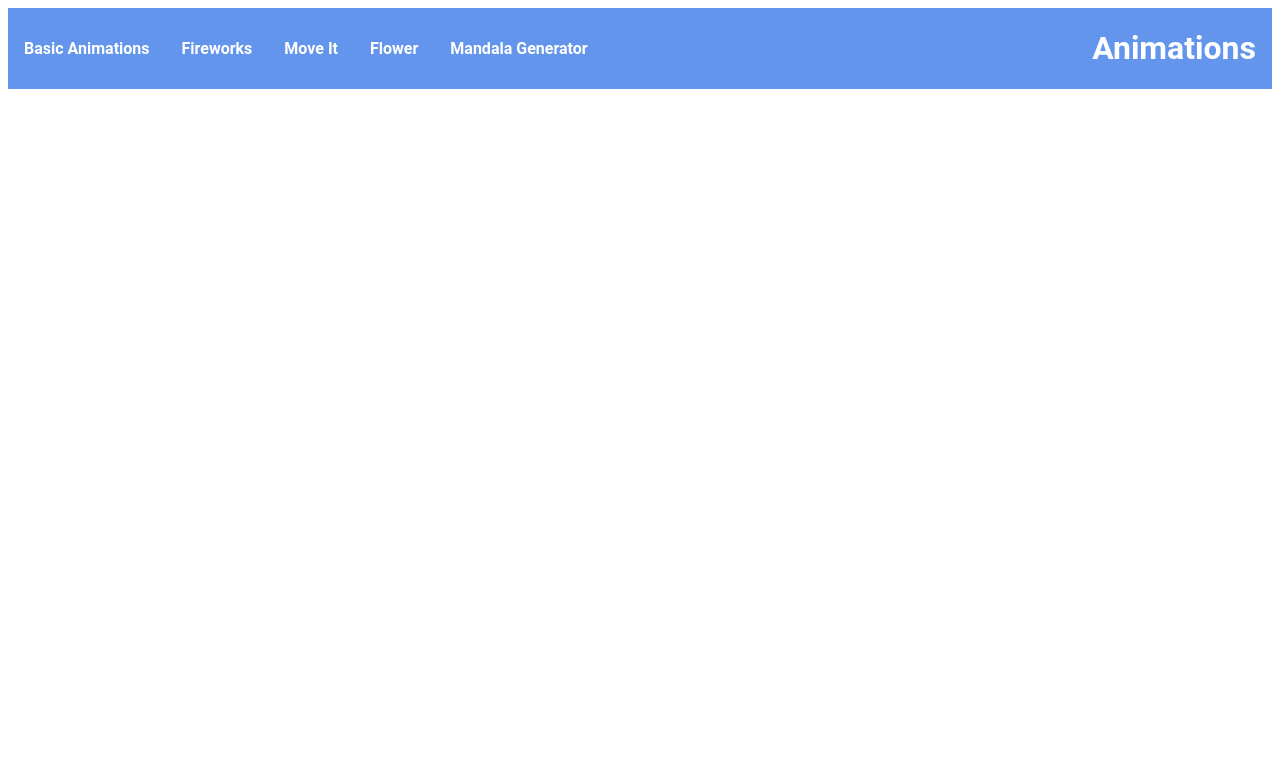
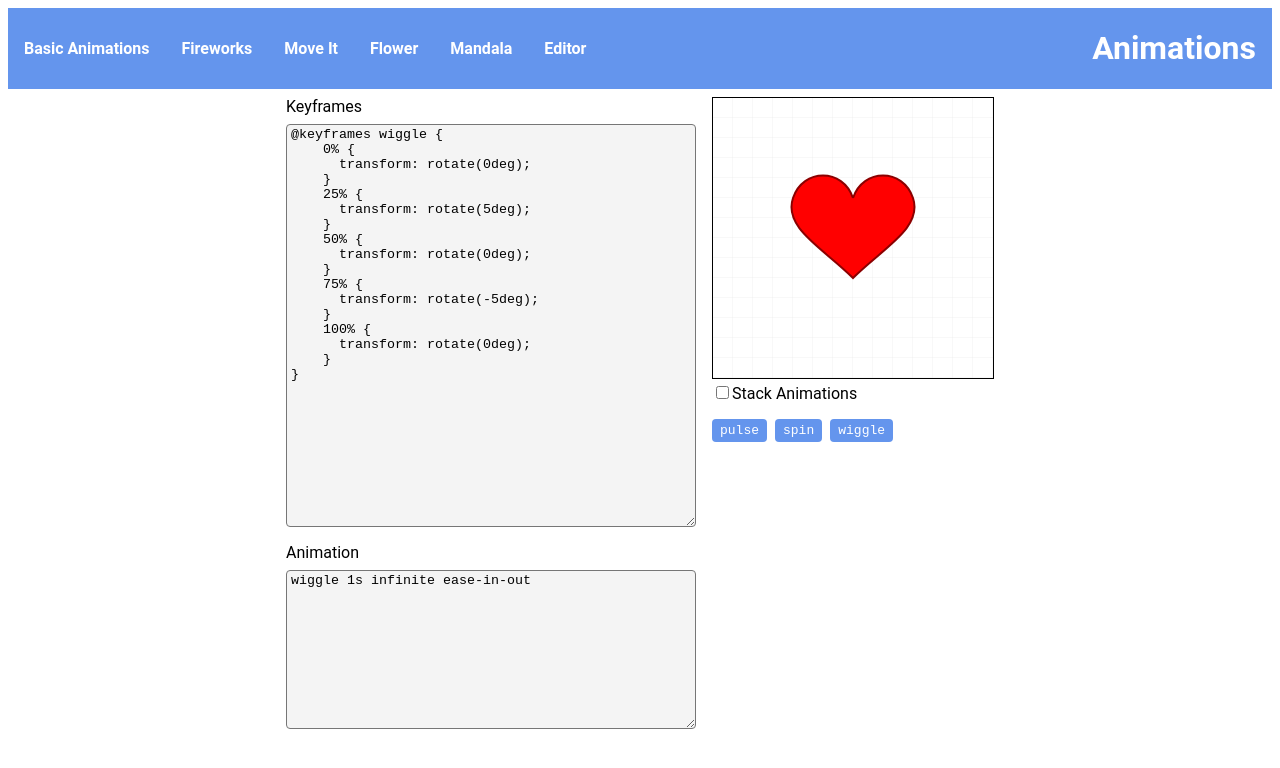
Before and after one commit to steffinchen/svg-animations, an Angular app: page /editor in a window 1280 px wide. Before the commit this address led to /. Shown: the top 768 px of the page. Built offline with nearby package versions, Linux system fonts and the light colour scheme.

Commit message:
✨ editor

```diff
--- a/src/app/app.html
+++ b/src/app/app.html
@@ -4,7 +4,8 @@
     <a routerLink="/fireworks">Fireworks</a>
     <a routerLink="/move-it">Move It</a>
     <a routerLink="/flower">Flower</a>
-    <a routerLink="/mandala-generator">Mandala Generator</a>
+    <a routerLink="/mandala-generator">Mandala</a>
+    <a routerLink="/editor">Editor</a>
   </div>
   <h1>Animations</h1>
 </header>
--- a/src/app/app.routes.ts
+++ b/src/app/app.routes.ts
@@ -13,5 +13,6 @@ export const routes: Routes = [
     loadComponent: () =>
       import('./manadala-generator/manadala-generator').then((m) => m.ManadalaGenerator),
   },
+  { path: 'editor', loadComponent: () => import('./editor/editor').then((m) => m.Editor) },
   { path: '', component: BasicAnimations },
 ];
--- /dev/null
+++ b/src/app/editor/animations.ts
@@ -0,0 +1,53 @@
+export const predefinedAnimations = {
+  wiggle: {
+    name: 'wiggle',
+    css: 'wiggle 1s infinite ease-in-out',
+    keyframes: `@keyframes wiggle {
+    0% {
+      transform: rotate(0deg);
+    }
+    25% {
+      transform: rotate(5deg);
+    }
+    50% {
+      transform: rotate(0deg);
+    }
+    75% {
+      transform: rotate(-5deg);
+    }
+    100% {
+      transform: rotate(0deg);
+    }
+}`,
+  },
+  spin: {
+    name: 'spin',
+    css: 'spin 2s linear infinite',
+    keyframes: `@keyframes spin {
+    0% {
+      transform: rotate(0deg);
+    }
+    100% {
+      transform: rotate(360deg);
+    }
+}`,
+  },
+  pulse: {
+    name: 'pulse',
+    css: 'pulse 1.5s infinite',
+    keyframes: `@keyframes pulse {
+    0% {
+      transform: scale(1);
+      opacity: 1;
+    }
+    50% {
+      transform: scale(1.1);
+      opacity: 0.7;
+    }
+    100% {
+      transform: scale(1);
+      opacity: 1;
+    }
+}`,
+  },
+};
--- /dev/null
+++ b/src/app/editor/editor.css
@@ -0,0 +1,59 @@
+.main {
+  display: flex;
+  flex-direction: column;
+  align-items: center;
+}
+
+.container {
+  display: flex;
+  gap: 16px;
+  margin: 8px;
+  height: 80vh;
+}
+
+.canvas {
+}
+
+.tags {
+  display: flex;
+  gap: 8px;
+  margin-top: 16px;
+
+  .tag {
+    background-color: cornflowerblue;
+    color: white;
+    padding: 4px 8px;
+    border-radius: 4px;
+    font-family: monospace;
+    cursor: pointer;
+  }
+}
+
+.editor {
+  display: flex;
+  flex-direction: column;
+  gap: 8px;
+
+  .code {
+    background-color: #f4f4f4;
+    padding: 2px 4px;
+    border-radius: 4px;
+    width: 400px;
+    margin-bottom: 8px;
+  }
+
+  .keyframes {
+    flex-grow: 3;
+  }
+
+  .css {
+    flex-grow: 1;
+  }
+}
+svg {
+  border: 1px solid black;
+}
+
+.heart {
+  /*animation: wiggle 1s infinite ease-in-out;*/
+}
--- /dev/null
+++ b/src/app/editor/editor.html
@@ -0,0 +1,61 @@
+<div class="main">
+  <div class="container">
+    <div class="editor">
+      <div>Keyframes</div>
+      <textarea class="code keyframes" [(ngModel)]="keyframes"></textarea>
+      <div>Animation</div>
+      <textarea class="code css" [(ngModel)]="cssInput"></textarea>
+    </div>
+    <div class="canvas">
+      <svg width="280" height="280" viewBox="0 0 280 280">
+        <defs>
+          <pattern id="grid" width="20" height="20" patternUnits="userSpaceOnUse">
+            <path
+              d="
+              M 20 0 L 20 20
+              M 0 20 L 20 20
+            "
+              fill="none"
+              stroke="hsl(0 0% 80%)"
+              stroke-width="0.5"
+            ></path>
+          </pattern>
+        </defs>
+        <rect width="100%" height="100%" fill="url(#grid)" fill-opacity="0.5"></rect>
+
+        <g transform="translate(140,100)">
+          <path
+            [attr.style]="'animation: ' + cssInput() + ';'"
+            [class]="'heart'"
+            d="
+          M 0,0
+          C 10, -30
+          50, -30
+          60,0
+          C 70,30
+          30,50
+          0,80
+          C -30,50
+          -70,30
+          -60,0
+          C -50,-30
+          -10,-30
+          0,0
+        "
+            fill="red"
+            stroke="darkred"
+            stroke-width="2"
+          ></path>
+        </g>
+      </svg>
+      <div><input type="checkbox" [(ngModel)]="stack" /><label>Stack Animations</label></div>
+      <div class="tags">
+        @for (tag of predefinedAnimations | keyvalue; track tag.key) {
+          <span class="tag" (click)="applyPredefinedAnimation(tag.value)">{{
+            tag.value.name
+          }}</span>
+        }
+      </div>
+    </div>
+  </div>
+</div>
--- /dev/null
+++ b/src/app/editor/editor.ts
@@ -0,0 +1,85 @@
+import { Component, effect, model } from '@angular/core';
+import { FormsModule } from '@angular/forms';
+import { KeyValuePipe } from '@angular/common';
+import { predefinedAnimations } from './animations';
+
+type PredefinedAnimation = {
+  name: string;
+  css: string;
+  keyframes: string;
+};
+
+@Component({
+  selector: 'app-editor',
+  imports: [FormsModule, KeyValuePipe],
+  templateUrl: './editor.html',
+  styleUrl: './editor.css',
+})
+export class Editor {
+  svgHeight = 320;
+  svgWidth = 280;
+
+  predefinedAnimations = predefinedAnimations;
+
+  cssInput = model(this.predefinedAnimations.wiggle.css);
+  keyframes = model(this.predefinedAnimations.wiggle.keyframes);
+  stack = model(false);
+
+  constructor() {
+    effect(() => {
+      this.addStyleToHead(this.keyframes());
+    });
+  }
+
+  applyPredefinedAnimation(animation: PredefinedAnimation) {
+    if (this.stack()) {
+      this.cssInput.update((currentCss) => currentCss + ', \n' + animation.css);
+      this.keyframes.update((currentKeyframes) => currentKeyframes + '\n' + animation.keyframes);
+    } else {
+      this.cssInput.set(animation.css);
+      this.keyframes.set(animation.keyframes);
+    }
+  }
+
+  addStyleToHead(style: string): void {
+    const styleElement = document.createElement('style');
+    styleElement.textContent = style;
+    styleElement.id = 'dynamic-styles';
+    const existingStyleElement = document.getElementById('dynamic-styles');
+    if (existingStyleElement) {
+      document.head.removeChild(existingStyleElement);
+    }
+    document.head.appendChild(styleElement);
+  }
+
+  getHeartPath(): string {
+    const width = this.svgWidth - 20;
+    const height = this.svgHeight - 40;
+    const startX = this.svgWidth / 2;
+    const startY = this.svgHeight / 5;
+    const curveDepth = 40;
+
+    // M 0,0
+    // C 5, -15
+    // 25, -15
+    // 30,0
+    // C 35,15
+    // 15,25
+    // 0,40
+    // C -15,25
+    // -35,15
+    // -30,0
+    // C -25,-15
+    // -5,-15
+    // 0,0
+    return `
+        M ${startX},${startY}
+        C ${startX + 10}, ${startY - curveDepth}
+        ${startX + width / 2 - 10}, ${startY - curveDepth}
+        ${startX + width / 2}, ${startY}
+        C ${startX + width / 2 + 10},  ${startY + curveDepth / 2}
+        ${startY + curveDepth / 2}, ${startY + curveDepth}
+        ${startX}, ${startY + height}
+        `;
+  }
+}
```
